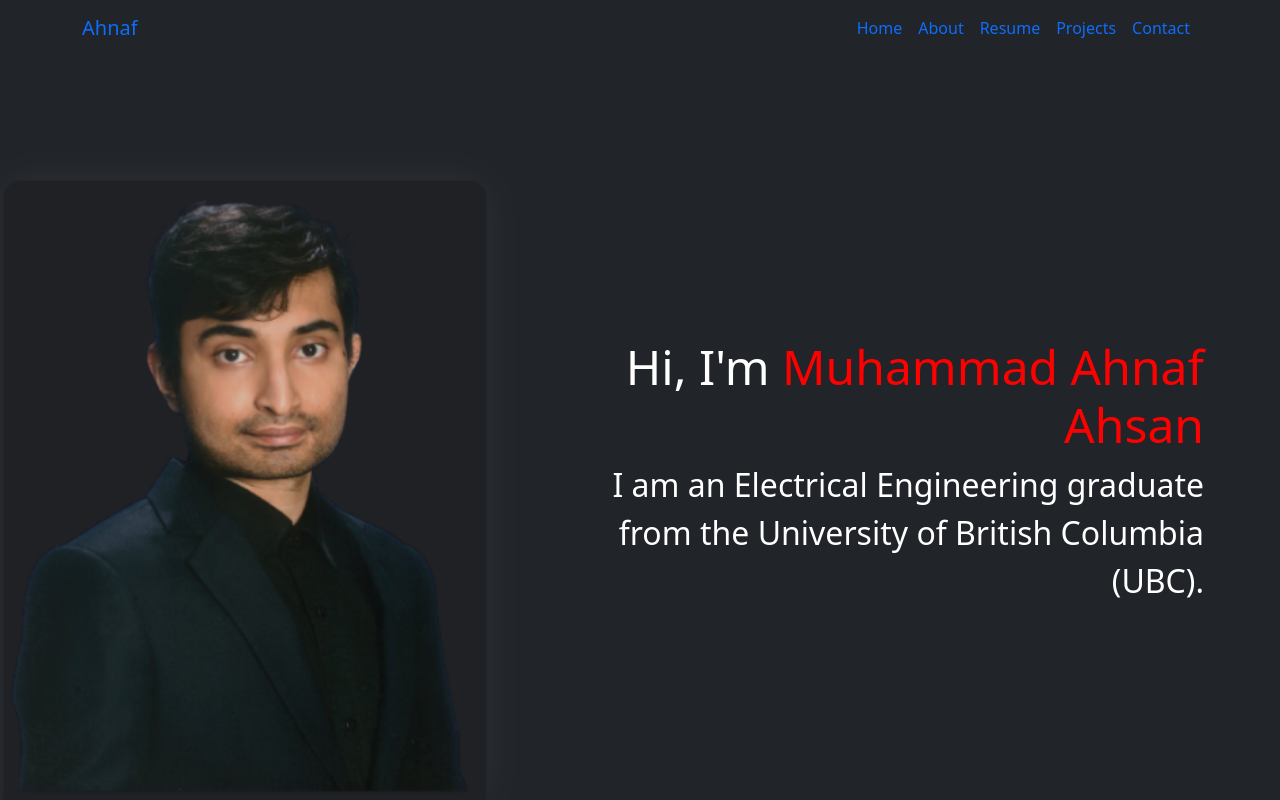
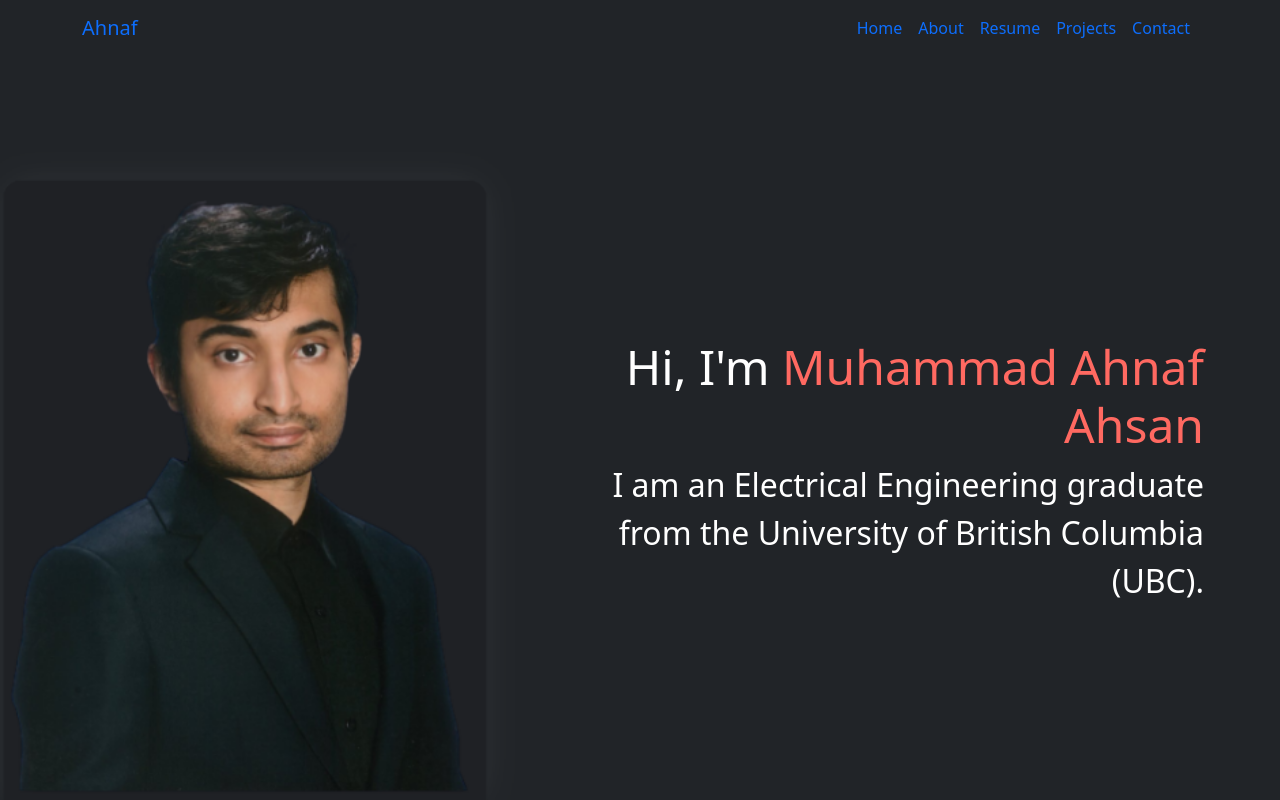
Before and after one commit to Ahnaf39/Ahnaf39.github.io, a plain HTML site: page index.html in a window 1280 px wide. Shown: the top 800 px of the page. Drawn offline with nearby package versions, Linux system fonts and the light colour scheme.

Commit message:
update name span class colour

```diff
--- a/style.css
+++ b/style.css
@@ -24,7 +24,7 @@
     color: white;
 }
 .name {
-    color: red;
+    color: #ff6961;
 }
 /* about me styling */
 .about-me-resume-container {
```
